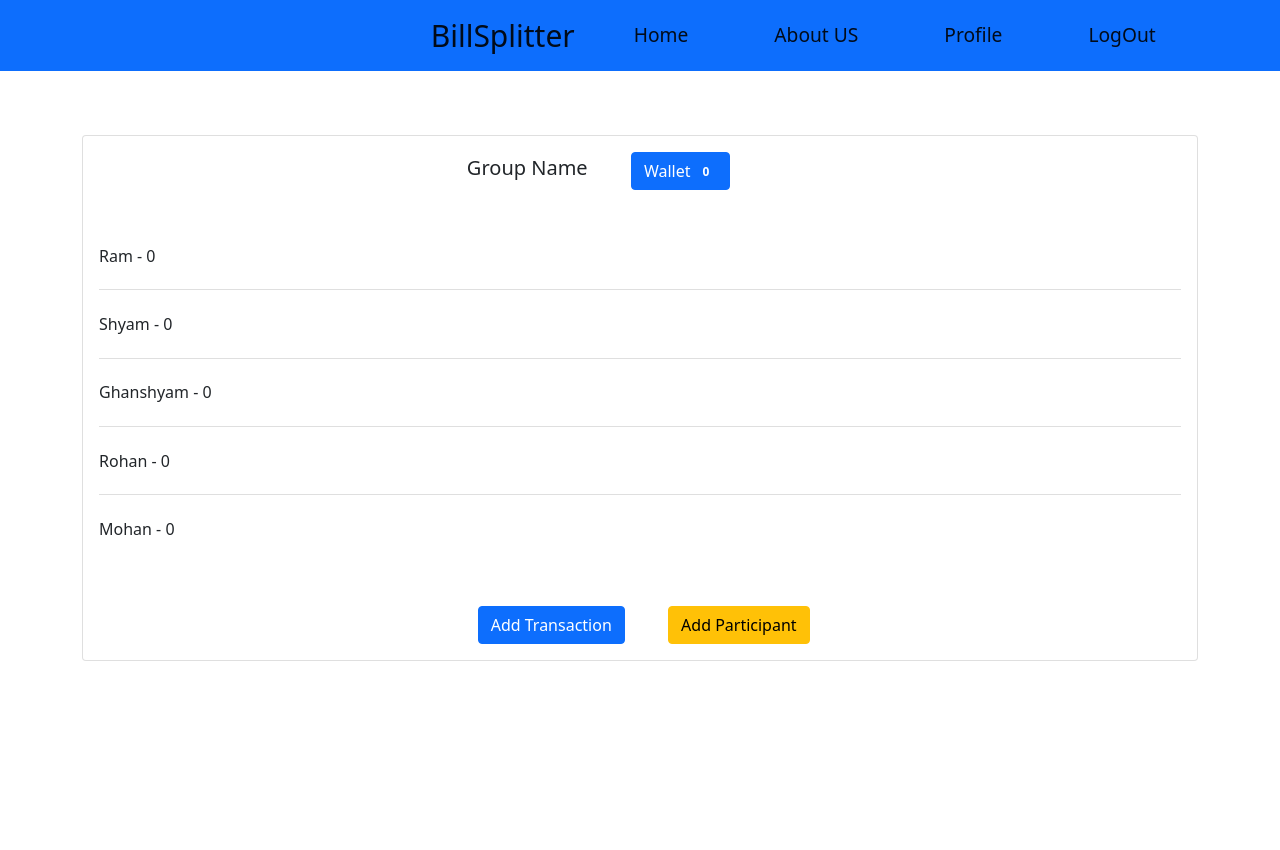
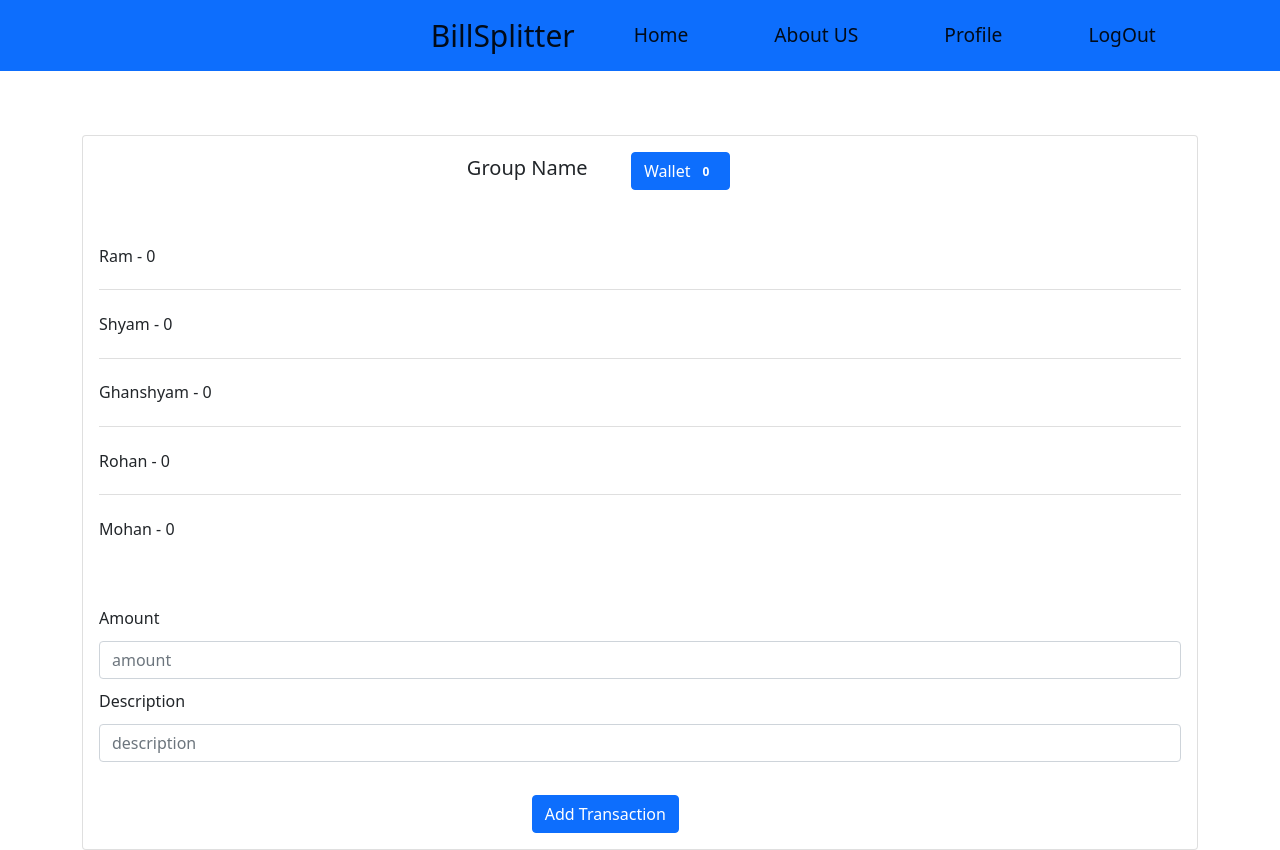
Before and after one commit to veenit1802/billspliting, an Angular app: page /grp in a window 1280 px wide. Before the commit the page ends 800 px from the top, so only its background shows below. Built offline with nearby package versions, Linux system fonts and the light colour scheme.

Commit message:
transact

```diff
--- a/src/app/grpcollection/grpcollection.component.css
+++ b/src/app/grpcollection/grpcollection.component.css
@@ -16,12 +16,9 @@
 }
 
 
-.mybtn2{
-    margin-left: 4%;
-}
-
 .mybtn1{
-    margin-left: 35%;
+    margin-top: 2%;
+    margin-left: 40%;
 }
 
 
@@ -53,3 +50,12 @@
     }
 
 }
+
+
+div > label{
+    margin-bottom: 1%;
+}
+
+.inp{
+    margin-bottom: 1%;
+}
--- a/src/app/grpcollection/grpcollection.component.html
+++ b/src/app/grpcollection/grpcollection.component.html
@@ -15,9 +15,17 @@
                 <li class="list-group-item">Rohan - 0</li>
                 <li class="list-group-item">Mohan - 0</li>
               </ul>
-
+              <form action="" [formGroup]="transact">
+                <div class="form-group">
+                  <label for="amount">Amount</label>
+                  <input type="number" class="form-control inp" id="amount" placeholder="amount" formControlName="amount">
+                </div>
+                <div class="form-group">
+                  <label for="description">Description</label>
+                  <input type="text" class="form-control inp" id="description" placeholder="description" formControlName="description">
+                </div>
+              </form>
               <input class="btn btn-primary mybtn1" type="button" value="Add Transaction">
-              <input class="btn btn-warning mybtn2" type="button" value="Add Participant">
         </div>
       </div>
 </div>
--- a/src/app/grpcollection/grpcollection.component.ts
+++ b/src/app/grpcollection/grpcollection.component.ts
@@ -1,4 +1,5 @@
 import { Component, OnInit } from '@angular/core';
+import { FormBuilder } from '@angular/forms';
 
 @Component({
   selector: 'app-grpcollection',
@@ -7,9 +8,16 @@ import { Component, OnInit } from '@angular/core';
 })
 export class GrpcollectionComponent implements OnInit {
 
-  constructor() { }
+  constructor(private fb:FormBuilder) { }
 
   ngOnInit(): void {
   }
 
+  transact = this.fb.group({
+    grpId:[''],
+    amount:[''],
+    description:['']
+  });
+
+
 }
--- a/src/app/homepage/homepage.component.css
+++ b/src/app/homepage/homepage.component.css
@@ -50,7 +50,7 @@
     .cardholder{
         width: 35rem;
         position: fixed;
-        top: 400px;
+        top: 300px;
         margin-left: -4%;
     }
 }
@@ -62,8 +62,8 @@
     .cardholder{
         width: 40rem;
         position: fixed;
-        top: 350px;
-        margin-left: -8%;
+        top: 200px;
+        margin-left: -3%;
     }
 }
 @media only screen and (min-width: 772px) {
@@ -72,10 +72,10 @@
     }
     .cardholder{
         width: 40rem;
-        width: 10%;
+        /* width: 10%; */
         position: fixed;
-        top: 350px;
-        margin-left: 3%;
+        top: 200px;
+        margin-left: 1%;
     }
 }
 
@@ -86,9 +86,9 @@
     .cardholder{
         width: 40rem;
         position: fixed;
-        /* top: 600px; */
-        margin-top: 10%;
-        /* margin-left: 20%; */
+        top: 200px;
+        /* margin-top: 5%; */
+        /* margin-left: -3%; */
     }
 }
 
@@ -100,7 +100,7 @@
     .cardholder{
         width: 40rem;
         position: fixed;
-        /* top: 600px; */
+        top: 100px;
         margin-top: 10%;
         margin-left: 20%;
     }
@@ -115,6 +115,6 @@
     .cardholder{
         width: 40rem;
         position: fixed;
-        top: 300px;
+        top: 50px;
     }
 }
--- a/src/app/homepage/homepage.component.html
+++ b/src/app/homepage/homepage.component.html
@@ -213,7 +213,7 @@
                             <input type="text" class="form-control" id="mem1" placeholder="mem5" formControlName="mem5">
                             </div>
             <button type="submit" class="btn btn-danger grpbutton" (click)="check()" >Cancel</button>
-            <button type="submit" class="btn btn-primary grpbutton">Submit</button>
+            <button type="submit" class="btn btn-primary grpbutton" (click)="send()" >Submit</button>
         </form>
         </div>
     </div>
--- a/src/app/homepage/homepage.component.ts
+++ b/src/app/homepage/homepage.component.ts
@@ -53,6 +53,9 @@ export class HomepageComponent implements OnInit {
       this.hp.sendData(this.grp.value).subscribe(
         (success:any) => {
       console.log(success);
+      (err:any)=>{
+        console.log(err);
+      }
     })
   }
 
--- a/src/app/homepage/homepage.service.ts
+++ b/src/app/homepage/homepage.service.ts
@@ -1,4 +1,4 @@
-import { HttpClient } from '@angular/common/http';
+import { HttpClient, HttpHeaders } from '@angular/common/http';
 import { Injectable } from '@angular/core';
 
 @Injectable({
@@ -9,6 +9,7 @@ export class HomepageService {
   constructor(private http:HttpClient) { }
 
   sendData(data:any){
-    this.http.post("http://localhost:8080/user/addGroup",data);
+    var headers_object = new HttpHeaders().set("Authorization", "Bearer " + localStorage.getItem('token'));
+    return this.http.post("http://localhost:8080/user/addGroup",data,{headers:headers_object});
   }
 }
--- a/src/app/login/loginservice.service.ts
+++ b/src/app/login/loginservice.service.ts
@@ -36,10 +36,12 @@ export class LoginserviceService {
 
   }
 
+
+
   sendData(data:any)
   {
+
     console.log(data);
-    return this.http.post("http://localhost:8080/user/authenticate",data
-    )
+    return this.http.post("http://localhost:8080/user/authenticate",data);
   }
 }
```
